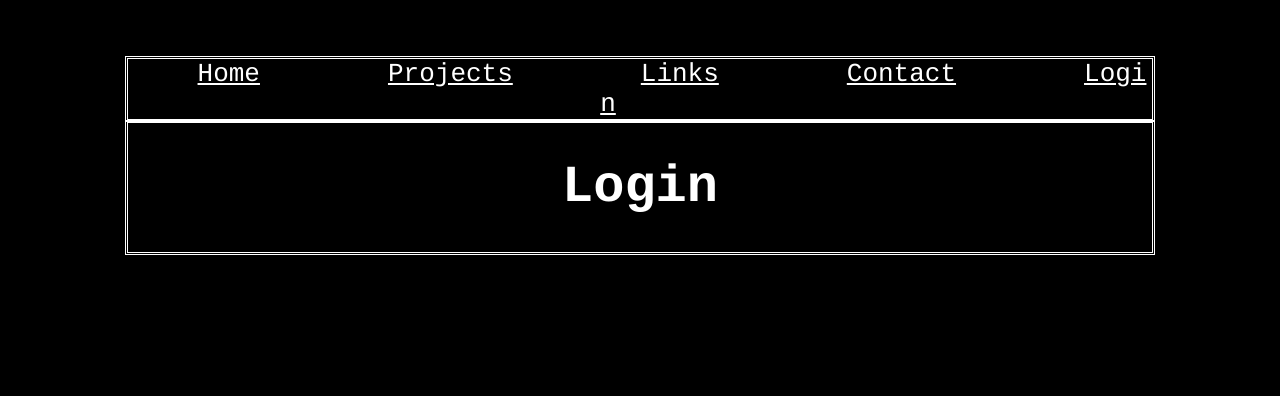
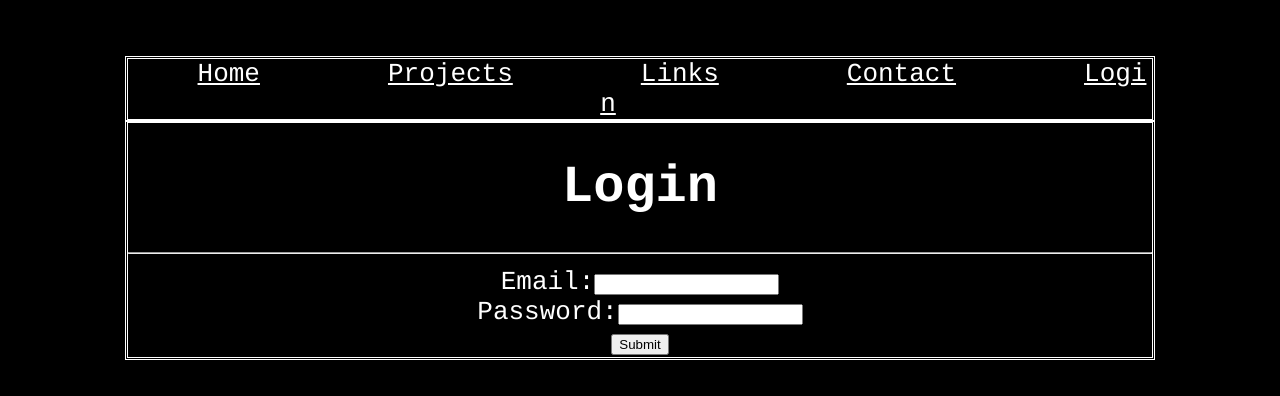
Before and after one commit to Athanasius2/gabekan.dev, a React (Create React App) app: page /login in a window 1280 px wide. Shown: the top 396 px of the page. Built offline with nearby package versions, Linux system fonts and the light colour scheme.

Commit message:
Modified login screen and made content appear on root url

```diff
--- a/src/Login.js
+++ b/src/Login.js
@@ -4,6 +4,16 @@ export default function Login() {
   return(
     <>
     <h1>Login</h1>
+    <hr />
+    <form method="POST">
+      <label for="email" >Email:</label>
+      <input type="text" id="email" />
+      <br />
+      <label for="password" >Password:</label>
+      <input type="password" id="password" />
+      <br />
+      <input type="submit" value="Submit" />
+    </form>
     </>
   );
 }
--- a/src/components/NavBar.js
+++ b/src/components/NavBar.js
@@ -8,7 +8,7 @@ import {
 export default function NavBar() {
   return(
     <ul class="NavBar">
-      <li><Link to="/home">Home</Link></li>
+      <li><Link to="/">Home</Link></li>
       <li><Link to="/projects">Projects</Link></li>
       <li><Link to="/links">Links</Link></li>
       <li><Link to="/contact">Contact</Link></li>
--- a/src/index.js
+++ b/src/index.js
@@ -25,12 +25,12 @@ root.render(
     <BrowserRouter>
       <Routes>
         <Route path="/" element={<App />}>
+          <Route index element={<Home />} />
           <Route path="wpm" element={<WpmTextbox />} />
           <Route path="login" element={<Login />} />
           <Route path="projects" element={<Projects />} />
           <Route path="contact" element={<Contact />} />
           <Route path="links" element={<Links />} />
-          <Route path="home" element={<Home />} />
         </Route>
       </Routes>
     </BrowserRouter>
```
Also changed, not shown: 1 other file (tests, documents, lock files or other folders).
